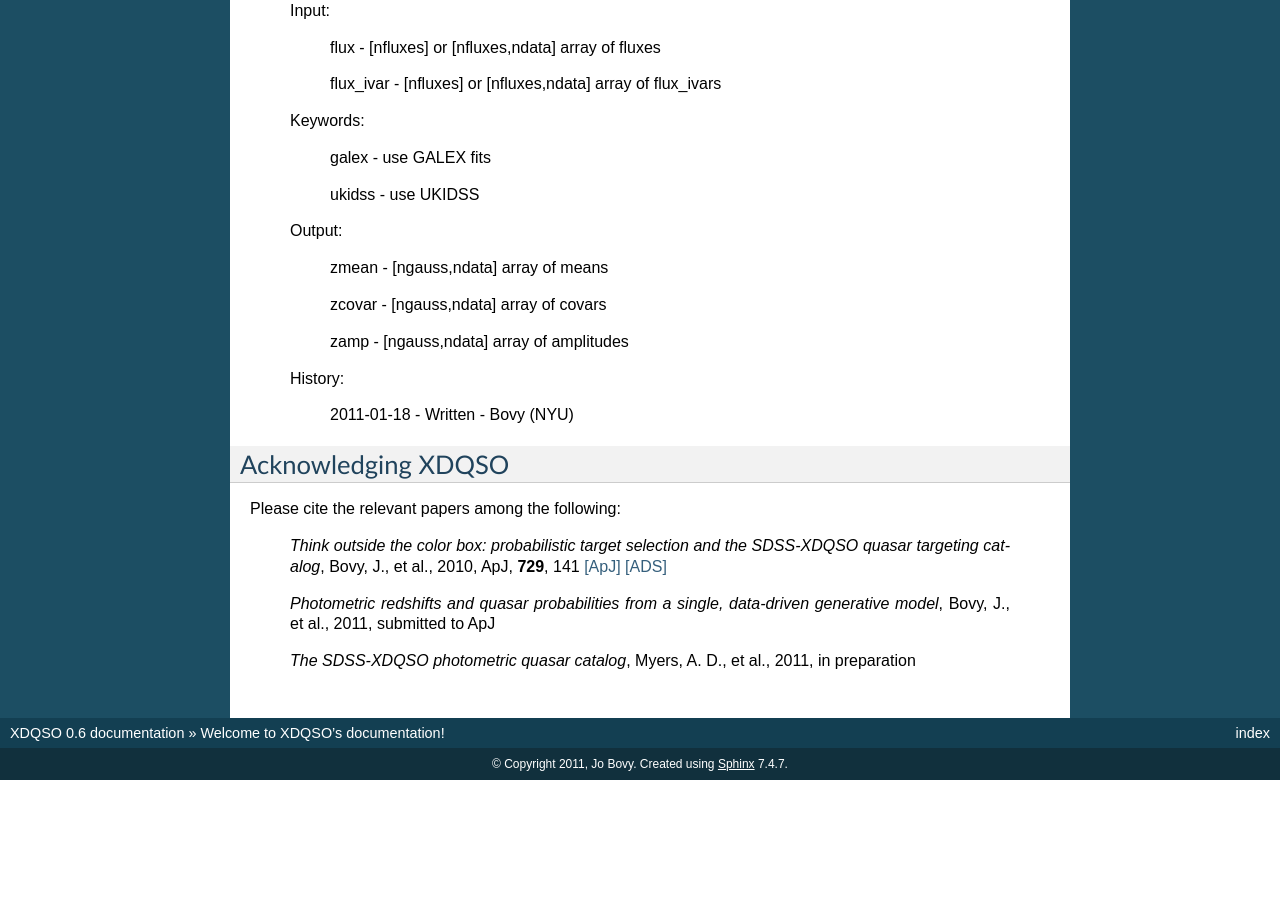
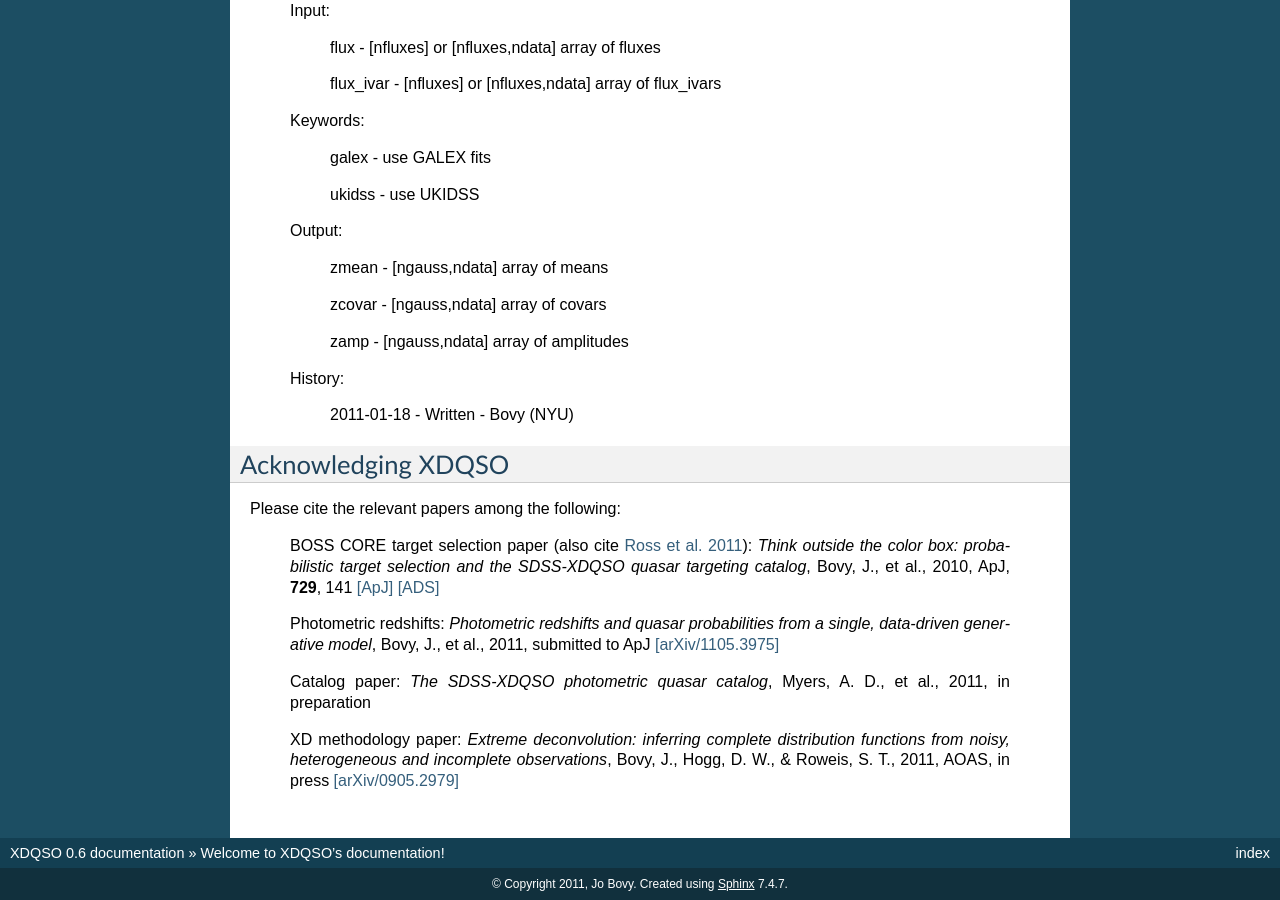
Before and after one commit to xdqso/xdqso, a Sphinx documentation site: the page built from doc/source/index.rst, in a window 1280 px wide and 900 px high, scrolled down 3493 px. Built offline with Sphinx 7.4.7, drawn with Linux system fonts in a browser that asks for light colours; formulas are drawn with MathJax 3; before the commit the page ends 4273 px from its top, so only the background shows below that; some of the changed text lies outside the part shown.

Commit message:
xdqso: update papers in docs
git-svn-id: svn+ssh://sdss3.org/repo/xdqso/trunk@124748 b00c9580-4927-0410-8824-811d448ea4c7

```diff
--- a/doc/source/index.rst
+++ b/doc/source/index.rst
@@ -261,14 +261,17 @@ Acknowledging XDQSO
 
 Please cite the relevant papers among the following:
 
-       *Think outside the color box: probabilistic target selection and the SDSS-XDQSO quasar targeting catalog*, Bovy, J., et al., 2010, ApJ, **729**, 141 `[ApJ] <http://dx.doi.org/10.1088/0004-637X/729/2/141>`_ `[ADS] <http://adsabs.harvard.edu/abs/2011ApJ....729..141B>`_
+       BOSS CORE target selection paper (also cite `Ross et al. 2011 <http://adsabs.harvard.edu/abs/2011arXiv1105.0606R>`_): *Think outside the color box: probabilistic target selection and the SDSS-XDQSO quasar targeting catalog*, Bovy, J., et al., 2010, ApJ, **729**, 141 `[ApJ] <http://dx.doi.org/10.1088/0004-637X/729/2/141>`_ `[ADS] <http://adsabs.harvard.edu/abs/2011ApJ....729..141B>`_
 
 
-       *Photometric redshifts and quasar probabilities from a single, data-driven generative model*, Bovy, J., et al., 2011, submitted to ApJ
+       Photometric redshifts: *Photometric redshifts and quasar probabilities from a single, data-driven generative model*, Bovy, J., et al., 2011, submitted to ApJ `[arXiv/1105.3975] <http://arxiv.org/abs/1105.3975>`_
 
 
 
-       *The SDSS-XDQSO photometric quasar catalog*, Myers, A. D., et al., 2011, in preparation
+       Catalog paper: *The SDSS-XDQSO photometric quasar catalog*, Myers, A. D., et al., 2011, in preparation
+
+
+       XD methodology paper: *Extreme deconvolution: inferring complete distribution functions from noisy, heterogeneous and incomplete observations*, Bovy, J., Hogg, D. W., & Roweis, S. T., 2011, AOAS, in press `[arXiv/0905.2979] <http://arxiv.org/abs/0905.2979>`_
 
 
 ..
```
Also changed, not shown: other parts of doc/source/index.rst (+2 -2 lines), 5 other files.
